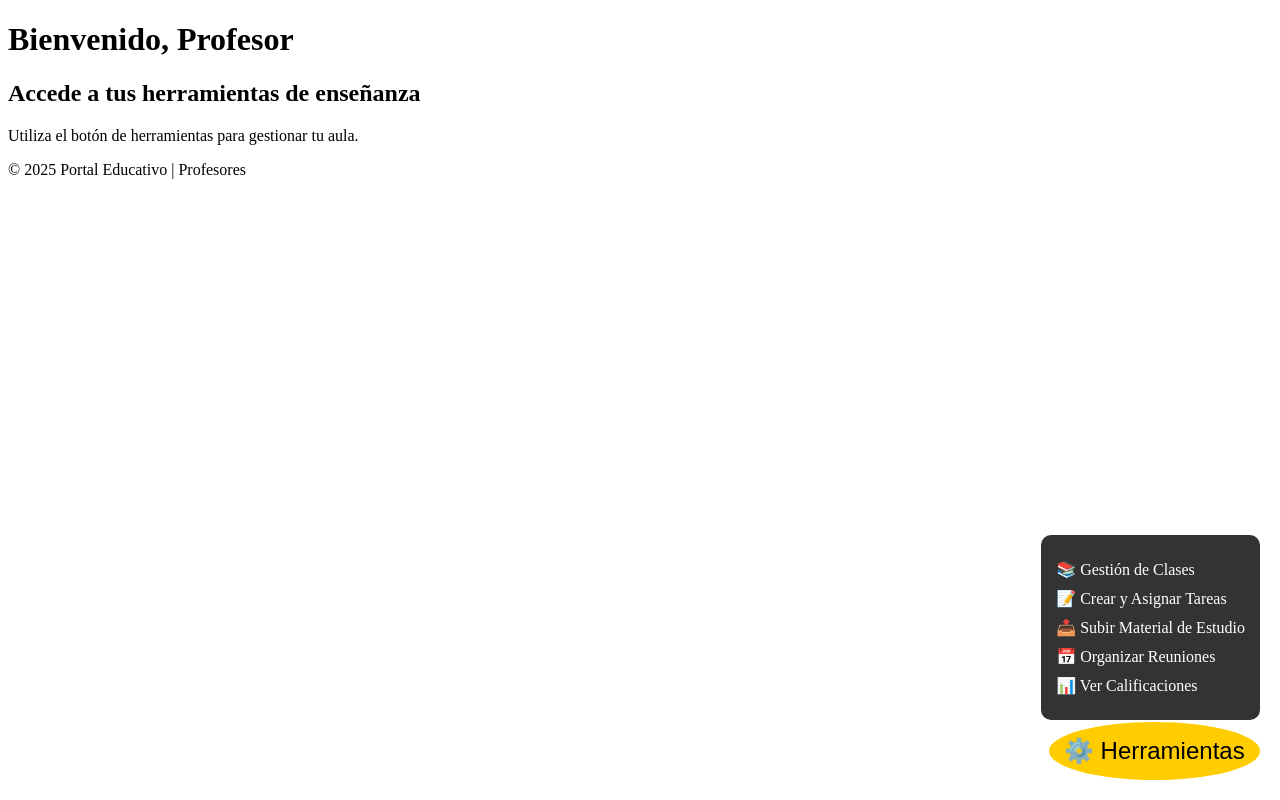
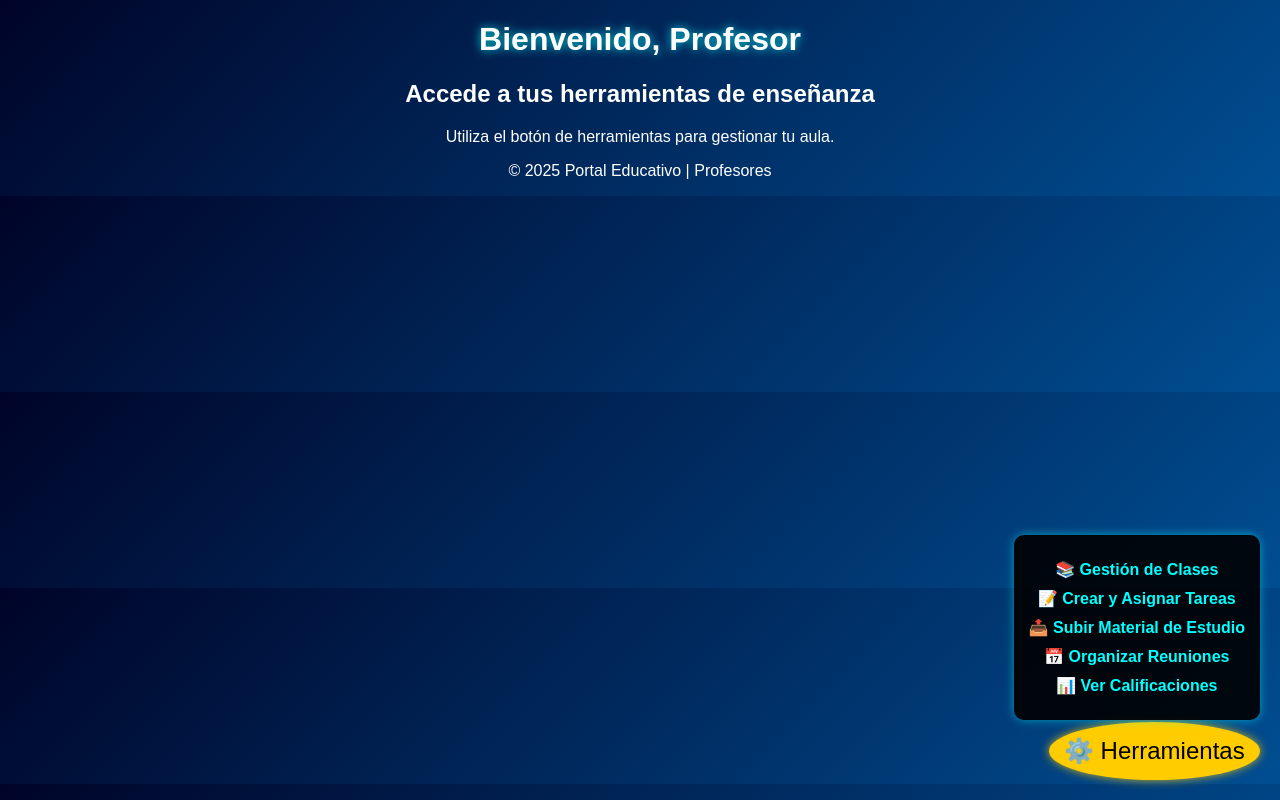
Before and after one commit to johny-Agz/Portal-Escolar., a plain HTML site: page profesor.html in a window 1280 px wide. Both pictures are taken after a click on the button "⚙️ Herramientas". Drawn offline with Linux system fonts and the light colour scheme.

Commit message:
Actualizar style.css

```diff
--- a/style.css
+++ b/style.css
@@ -1,3 +1,19 @@
+/* Estilo general */
+body {
+    font-family: 'Poppins', sans-serif;
+    background: linear-gradient(135deg, #000428, #004e92);
+    color: white;
+    margin: 0;
+    padding: 0;
+    text-align: center;
+}
+
+/* Títulos con brillo */
+.title-glow {
+    font-size: 2rem;
+    text-shadow: 0px 0px 10px rgba(0, 255, 255, 0.8);
+}
+
 /* Botón flotante */
 .floating-btn {
     position: fixed;
@@ -9,7 +25,8 @@
     border-radius: 50%;
     font-size: 1.5rem;
     cursor: pointer;
-    transition: 0.3s;
+    transition: 0.3s ease-in-out;
+    box-shadow: 0px 0px 10px rgba(255, 204, 0, 0.8);
 }
 
 .floating-btn:hover {
@@ -22,11 +39,13 @@
     position: fixed;
     bottom: 80px;
     right: 20px;
-    background: rgba(0, 0, 0, 0.8);
+    background: rgba(0, 0, 0, 0.9);
     color: white;
     padding: 15px;
     border-radius: 10px;
+    box-shadow: 0px 0px 10px rgba(0, 255, 255, 0.5);
     display: none;
+    animation: fadeIn 0.5s ease-in-out;
 }
 
 #tool-menu ul {
@@ -40,8 +59,20 @@
 }
 
 #tool-menu ul li a {
-    color: white;
+    color: cyan;
     text-decoration: none;
+    font-weight: bold;
+    transition: color 0.3s;
+}
+
+#tool-menu ul li a:hover {
+    color: #ffcc00;
+}
+
+/* Animaciones */
+@keyframes fadeIn {
+    from { opacity: 0; transform: translateY(10px); }
+    to { opacity: 1; transform: translateY(0); }
 }
 
 .hidden {
```
